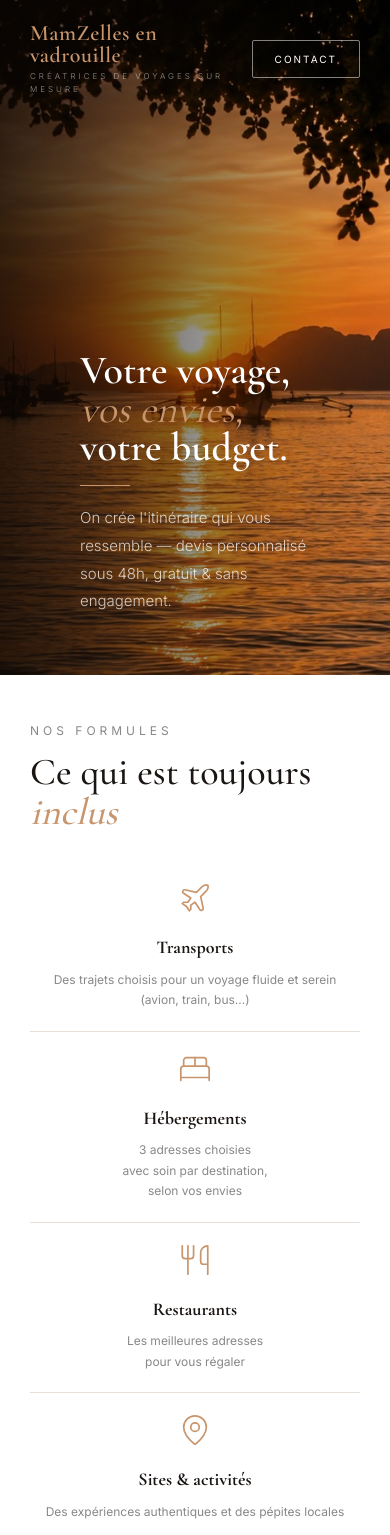
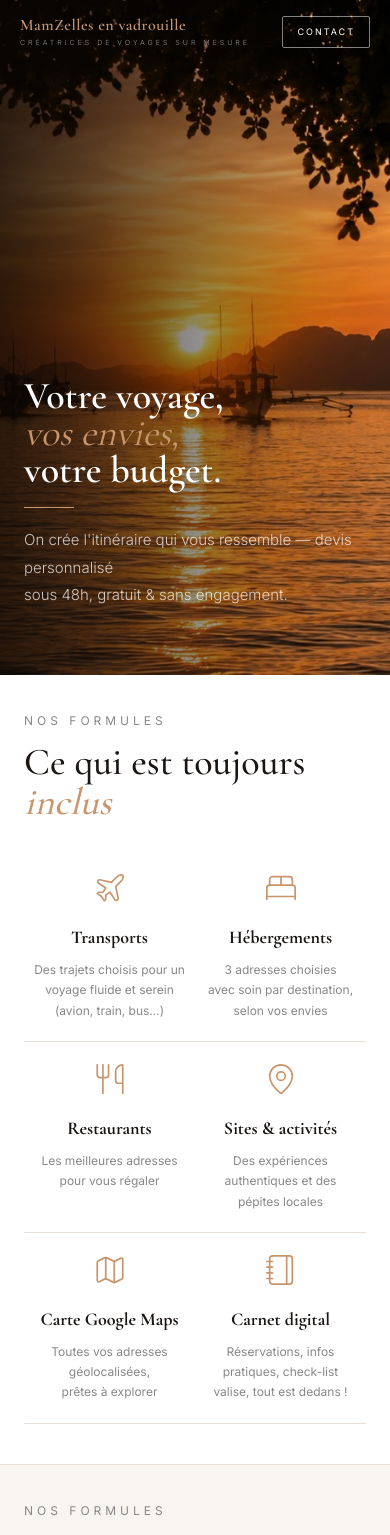
Before and after one commit to mamzellesenvadrouille/mamzelles-front, a Next.js app: page /formules in a window 390 px wide. Shown: the top 1535 px of the page. Built offline with nearby package versions, Linux system fonts and the light colour scheme.

Commit message:
responsive mobile

```diff
--- a/app/globals.css
+++ b/app/globals.css
@@ -432,3 +432,99 @@ a { text-decoration: none; color: inherit; }
   .blog-grid { grid-template-columns: 1fr; }
   .blog-section { padding: 48px 20px 60px; }
 }
+
+/* ===================== RESPONSIVE MOBILE COMPLET ===================== */
+@media (max-width: 768px) {
+
+  /* NAV */
+  .nav { padding: 16px 20px; }
+  .nav-cta { padding: 8px 14px; font-size: 9px; }
+  .logo-main { font-size: 16px; }
+  .logo-sub { font-size: 7px; }
+
+  /* HERO - toutes pages */
+  .hero-content { padding: 0 24px 36px !important; max-width: 100% !important; }
+  .hero-content h1 { font-size: 38px !important; white-space: normal !important; }
+  .qsn-hero-content { padding: 0 24px 36px !important; max-width: 100% !important; }
+  .qsn-hero-h1 { font-size: 42px !important; }
+
+  /* VISION */
+  .home-vision { grid-template-columns: 1fr !important; padding: 40px 24px !important; gap: 20px; }
+  .home-vision-right { display: none; }
+  .home-h2 { font-size: 32px !important; }
+  .home-vision-text br { display: none; }
+
+  /* PLANNERS */
+  .home-planners { padding: 32px 24px 40px !important; }
+  .home-planners-grid { grid-template-columns: 1fr !important; gap: 16px; }
+
+  /* BANDEAU */
+  .home-banner { height: 200px; }
+  .home-banner-text { font-size: 26px; }
+  .home-banner-content { padding: 0 24px; }
+  .home-banner-sub { font-size: 13px; }
+
+  /* ABOUT */
+  .home-about { grid-template-columns: 1fr !important; }
+  .home-about-img-wrap { height: 260px; }
+  .home-about-content { padding: 32px 24px !important; }
+  .home-about-h2 { font-size: 30px !important; }
+  .home-about-text br { display: none; }
+
+  /* BLOG HOME */
+  .home-blog { padding: 40px 24px 48px !important; }
+  .home-blog-header { flex-direction: column !important; gap: 12px; align-items: flex-start; }
+  .home-blog-grid { grid-template-columns: 1fr !important; gap: 16px; }
+
+  /* CTA */
+  .home-cta-content { padding: 0 24px !important; }
+  .home-cta-content h2 { font-size: 32px !important; }
+  .home-cta-sub br { display: none; }
+
+  /* FOOTER */
+  .footer-top { display: flex !important; flex-direction: column !important; gap: 20px !important; padding: 0; }
+  .footer-col-sep { display: none !important; }
+
+  /* QUI SOMMES-NOUS */
+  .qsn-histoire { grid-template-columns: 1fr !important; padding: 40px 24px !important; gap: 24px; }
+  .qsn-histoire-photos { height: 260px; }
+  .qsn-histoire-img { width: 100%; left: 0; }
+  .qsn-histoire-img-2 { display: none; }
+  .qsn-histoire-h2 { font-size: 32px !important; }
+  .qsn-histoire-text br { display: none; }
+
+  .qsn-vanlife { flex-direction: column !important; }
+  .qsn-vanlife-img-wrap { width: 100% !important; }
+  .qsn-vanlife-content { position: relative !important; width: 100% !important; padding: 32px 24px !important; background: var(--bg) !important; }
+  .qsn-vanlife-h2 { font-size: 28px !important; }
+
+  .qsn-inspi { grid-template-columns: 1fr !important; padding: 40px 24px !important; }
+  .qsn-inspi-photos { height: 200px !important; padding: 0 !important; }
+  .qsn-inspi-h2 { font-size: 30px !important; }
+
+  .qsn-insta { padding: 40px 0 32px !important; }
+  .qsn-insta-grid { grid-template-columns: repeat(3, 1fr) !important; }
+  .qsn-insta-side { display: none !important; }
+  .qsn-insta-bottom { flex-direction: column !important; }
+
+  .qsn-merci { padding: 60px 24px !important; }
+  .qsn-merci-h2 { font-size: 28px !important; }
+
+  /* FORMULES PAGE */
+  .essentials { padding: 40px 24px !important; }
+  .ess-grid { grid-template-columns: 1fr 1fr !important; }
+  .formulas-left { padding: 40px 24px !important; }
+  .options { padding: 40px 24px !important; }
+  .options-grid { grid-template-columns: 1fr 1fr !important; }
+  .process { padding: 40px 24px !important; }
+  .process-steps { grid-template-columns: 1fr !important; }
+  .contact-section { padding: 40px 24px !important; }
+  .contact-header { grid-template-columns: 1fr !important; }
+  .form-grid { grid-template-columns: 1fr 1fr !important; }
+  .span2 { grid-column: span 2 !important; }
+  .contact-h2 { font-size: 30px !important; }
+
+  /* BLOG PAGE */
+  .blog-section { padding: 40px 24px 60px !important; }
+  .blog-grid { grid-template-columns: 1fr !important; }
+}
```
